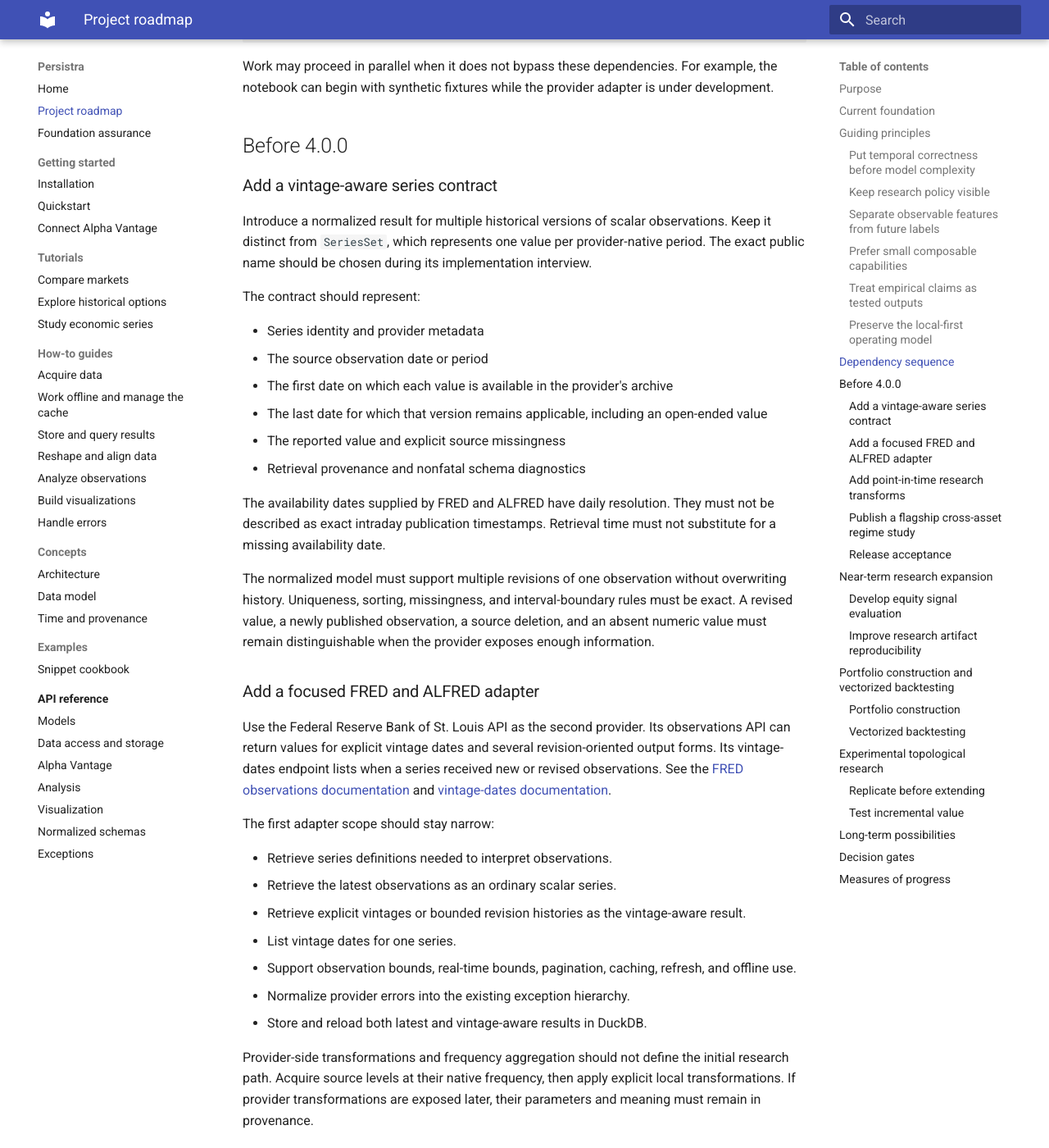
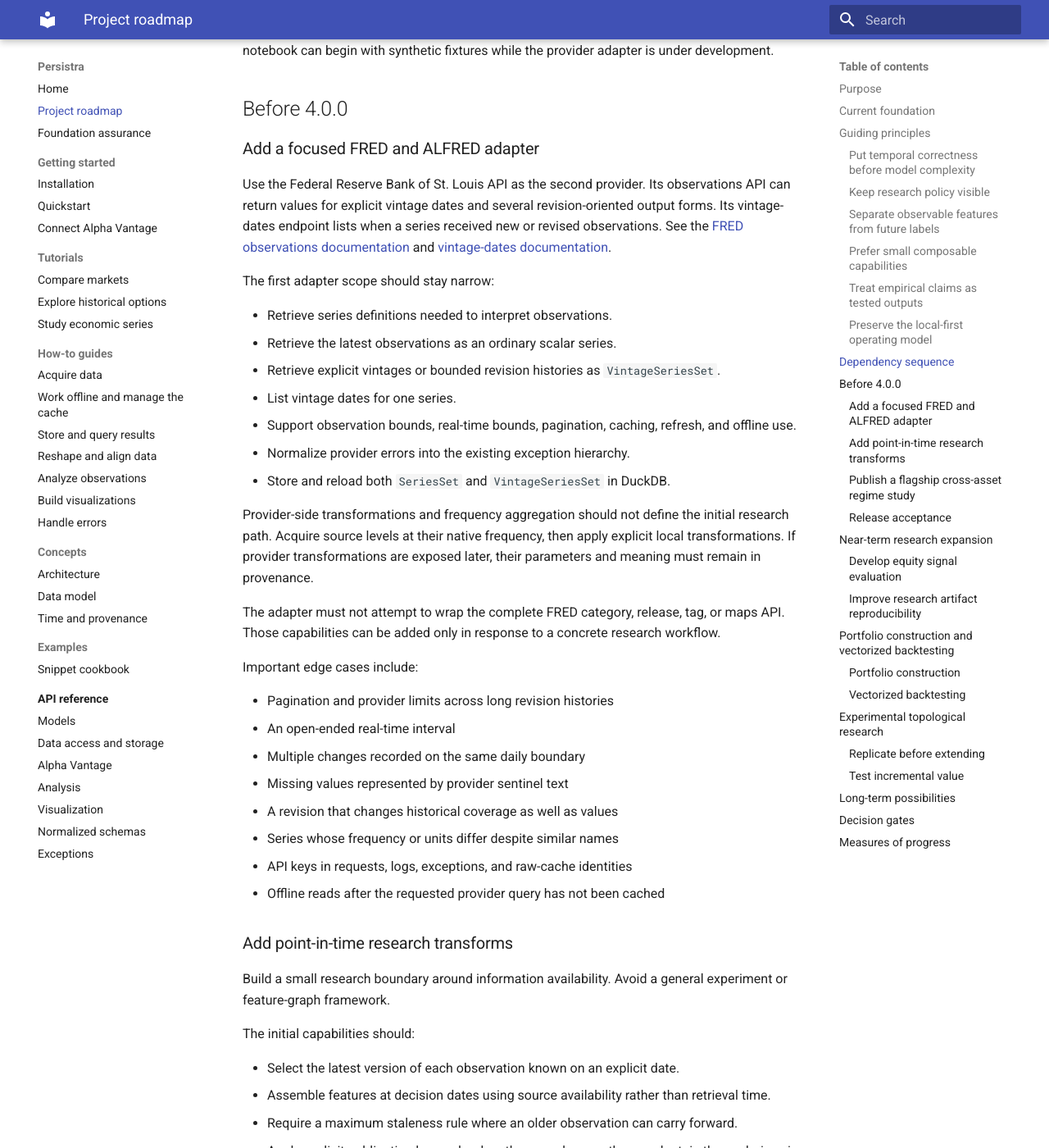
Before and after one commit to fallblu/persistra, an MkDocs documentation site: the page built from docs/roadmap.md, in a window 1280 px wide and 1400 px high, scrolled down 2891 px. Shown: the whole window at 82% size. Built offline with MkDocs 1.6.1 and Material for MkDocs 9.7.7, drawn with Linux system fonts in a browser that asks for light colours; some of the changed text lies outside the part shown.

Commit message:
docs: update project roadmap

````diff
--- a/docs/roadmap.md
+++ b/docs/roadmap.md
@@ -46,8 +46,7 @@
 
 - Alpha Vantage is the only provider, so provider neutrality has not been demonstrated across
   independent adapters.
-- Economic results represent retrieved snapshots. They cannot express the complete revision
-  history supplied by a source such as ALFRED.
+- No provider adapter supplies provider-native economic revision histories yet.
 - The library has no general boundary between features known at a decision time and labels
   observed afterward.
 - It has no temporal evaluation splits or regime-conditioned research summaries.
@@ -95,8 +94,7 @@
 The main path to the next release is:
 
 ```text
-vintage-aware scalar-series contract
-        -> FRED and ALFRED adapter
+FRED and ALFRED adapter
         -> point-in-time research transforms
         -> cross-asset regime study
         -> 4.0.0 release evidence
@@ -116,30 +114,6 @@
 
 ## Before 4.0.0
 
-### Add a vintage-aware series contract
-
-Introduce a normalized result for multiple historical versions of scalar observations. Keep
-it distinct from `SeriesSet`, which represents one value per provider-native period. The exact
-public name should be chosen during its implementation interview.
-
-The contract should represent:
-
-- Series identity and provider metadata
-- The source observation date or period
-- The first date on which each value is available in the provider's archive
-- The last date for which that version remains applicable, including an open-ended value
-- The reported value and explicit source missingness
-- Retrieval provenance and nonfatal schema diagnostics
-
-The availability dates supplied by FRED and ALFRED have daily resolution. They must not be
-described as exact intraday publication timestamps. Retrieval time must not substitute for a
-missing availability date.
-
-The normalized model must support multiple revisions of one observation without overwriting
-history. Uniqueness, sorting, missingness, and interval-boundary rules must be exact. A revised
-value, a newly published observation, a source deletion, and an absent numeric value must
-remain distinguishable when the provider exposes enough information.
-
 ### Add a focused FRED and ALFRED adapter
 
 Use the Federal Reserve Bank of St. Louis API as the second provider. Its observations API can
@@ -152,11 +126,11 @@
 
 - Retrieve series definitions needed to interpret observations.
 - Retrieve the latest observations as an ordinary scalar series.
-- Retrieve explicit vintages or bounded revision histories as the vintage-aware result.
+- Retrieve explicit vintages or bounded revision histories as `VintageSeriesSet`.
 - List vintage dates for one series.
 - Support observation bounds, real-time bounds, pagination, caching, refresh, and offline use.
 - Normalize provider errors into the existing exception hierarchy.
-- Store and reload both latest and vintage-aware results in DuckDB.
+- Store and reload both `SeriesSet` and `VintageSeriesSet` in DuckDB.
 
 Provider-side transformations and frequency aggregation should not define the initial
 research path. Acquire source levels at their native frequency, then apply explicit local
@@ -394,7 +368,6 @@
 
 | Gate | Decision required | Evidence needed |
 |---|---|---|
-| Vintage contract | Separate result type, exact columns, interval boundaries, and storage identity | Representative FRED and ALFRED payloads plus temporal invariant tests |
 | Research transforms | Smallest public API that prevents leakage without becoming a framework | Flagship-study prototype and synthetic counterexamples |
 | Flagship study | Hypothesis, assets, macro series, regime rules, horizons, and baselines | Data availability audit and an analysis plan written before final results |
 | Equity factors | Fixed universe or historical membership source; price-only or filing-derived scope | Bias inventory and provider feasibility review |
````
Also changed, not shown: other parts of docs/roadmap.md (+1 -1 lines).
